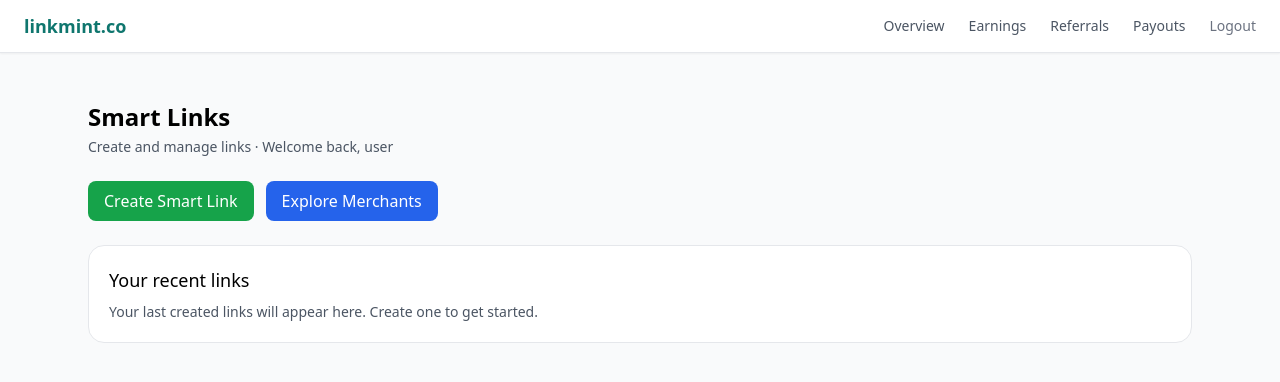
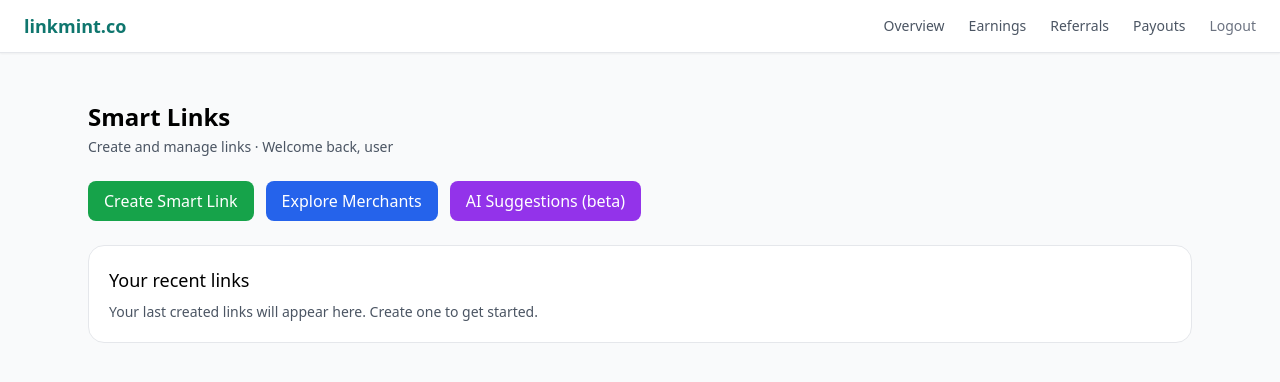
Before and after one commit to begintolern/Linkmint, a Next.js app: page /dashboard/links in a window 1280 px wide. Shown: the top 382 px of the page. Built offline with nearby package versions, Linux system fonts and the light colour scheme; no server answers; sample sign-in values are in the browser's storage.

Commit message:
feat: restore AI Suggestions (beta) button on Smart Links page

```diff
--- a/app/dashboard/links/page.tsx
+++ b/app/dashboard/links/page.tsx
@@ -1,4 +1,3 @@
-// app/dashboard/links/page.tsx
 export const dynamic = "force-dynamic";
 export const fetchCache = "force-no-store";
 
@@ -6,7 +5,6 @@ import { getServerSession } from "next-auth/next";
 import type { Session } from "next-auth";
 import { redirect } from "next/navigation";
 import { authOptions } from "@/lib/auth/options";
-
 import Link from "next/link";
 import DashboardPageHeader from "@/components/DashboardPageHeader";
 
@@ -19,9 +17,7 @@ type AppUser = {
 
 export default async function SmartLinksPage() {
   const session = (await getServerSession(authOptions)) as Session | null;
-  if (!session) {
-    redirect("/api/auth/signin?callbackUrl=/dashboard/links");
-  }
+  if (!session) redirect("/api/auth/signin?callbackUrl=/dashboard/links");
 
   const user = (session?.user ?? {}) as AppUser;
   const name = user?.email ? user.email.split("@")[0] : user?.name ?? "there";
@@ -34,7 +30,7 @@ export default async function SmartLinksPage() {
       />
 
       {/* Primary actions */}
-      <div className="flex flex-col gap-3 sm:flex-row">
+      <div className="flex flex-col gap-3 sm:flex-row flex-wrap">
         <Link
           href="/dashboard/create-link"
           className="inline-flex items-center justify-center rounded-lg bg-green-600 px-4 py-2 text-white hover:bg-green-700"
@@ -48,9 +44,16 @@ export default async function SmartLinksPage() {
         >
           Explore Merchants
         </Link>
+
+        <Link
+          href="/dashboard/merchants/ai"
+          className="inline-flex items-center justify-center rounded-lg bg-purple-600 px-4 py-2 text-white hover:bg-purple-700"
+        >
+          AI Suggestions (beta)
+        </Link>
       </div>
 
-      {/* (Optional) recent links placeholder – safe to keep empty for now */}
+      {/* Recent links placeholder */}
       <section className="rounded-2xl border bg-white p-4 sm:p-5">
         <h2 className="text-base font-medium sm:text-lg">Your recent links</h2>
         <p className="mt-2 text-sm text-gray-600">
```
